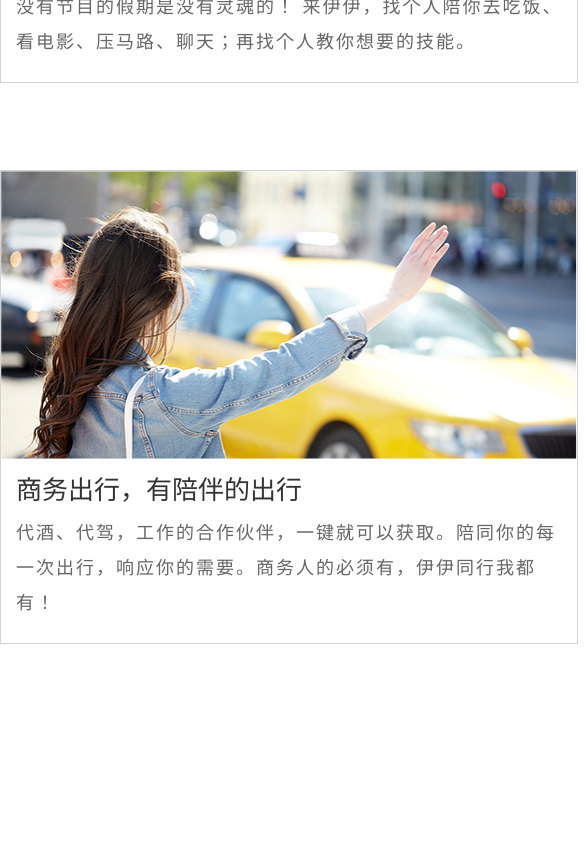
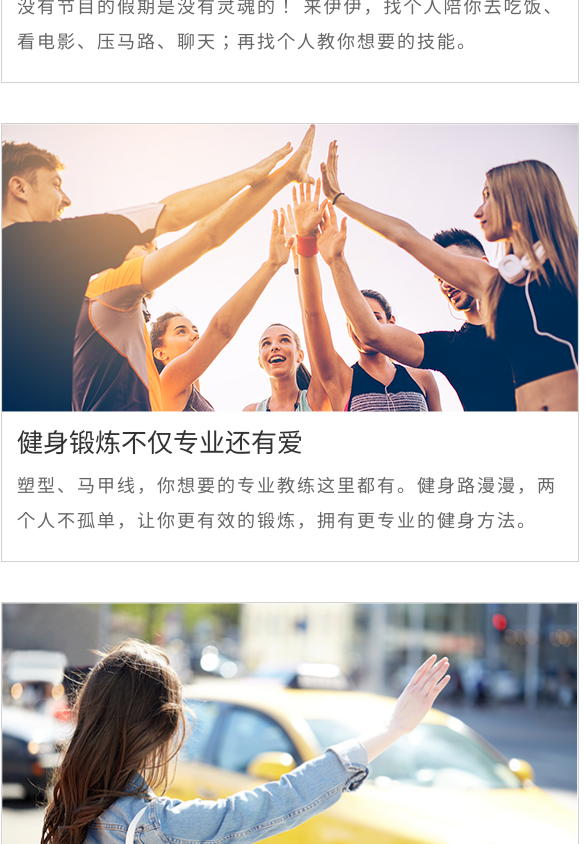
Before and after one commit to yiqiwangluo/xiaoyuan, a Vue app in the folder yiqi/: page / in a window 390 px wide. Shown: the part 2719-3563 px from the top of the page, 585 px wide, since content can reach past the window. Before the commit the page ends 3531 px from the top, so only its background shows below. Built offline with nearby package versions, Linux system fonts and the light colour scheme.

Commit message:
为广告列表添加自适应样式

```diff
--- a/yiqi/src/components/index-components/img-card-list.vue
+++ b/yiqi/src/components/index-components/img-card-list.vue
@@ -1,6 +1,6 @@
 <template>
     <div class="img-card-list">
-        <img-card v-for="(item, index) in list" :key="index" :imgUrl="item.imgUrl" :title="item.title" :intro="item.intro" />
+        <img-card class="img-card" v-for="(item, index) in list" :key="index" :imgUrl="item.imgUrl" :title="item.title" :intro="item.intro" />
     </div>
 </template>
 
@@ -46,8 +46,27 @@ export default {
     flex-wrap: wrap;
     width: 1200px;
     justify-content: space-between;
-    align-content: space-between;
-    height: 1000px;
     margin: 0px auto;
 }
+.img-card:nth-child(3),.img-card:nth-child(4){
+        margin-top: 40px;
+    }
+@media screen and (min-width: 660px) and (max-width: 1220px) {
+    .img-card-list {
+        width: 90%;
+        justify-content: center;
+    }
+    .img-card:not(:first-child){
+        margin-top: 40px;
+    }
+}
+@media screen and (min-width: 0px) and (max-width: 660px) {
+    .img-card-list {
+        width: 580px;
+        justify-content: center;
+    }
+    .img-card:not(:first-child){
+        margin-top: 40px;
+    }
+}
 </style>
--- a/yiqi/src/components/index-components/img-card.vue
+++ b/yiqi/src/components/index-components/img-card.vue
@@ -28,15 +28,16 @@ export default {
 </script>
 
 <style scoped>
-/* @media screen {
-
-} */
+/* 1220px */
 .img-card {
     width: 576px;
     display: flex;
     flex-direction: column;
     background-color: #ffffff;
     border: 1px solid #d2d2d2;
+}
+.img-card>img {
+    width: 100%;
 }
 .bottom {
     padding-left: 15px;
```
